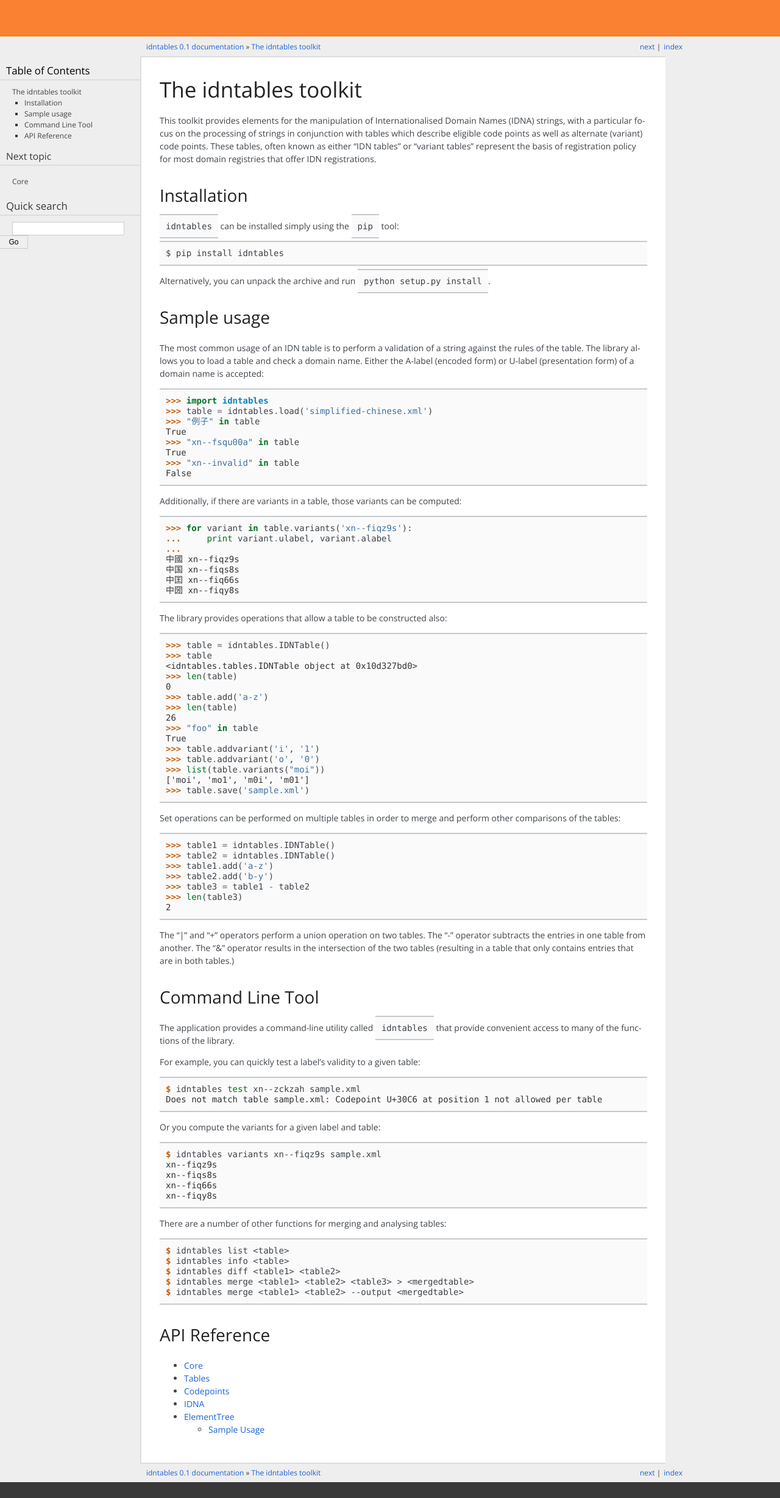
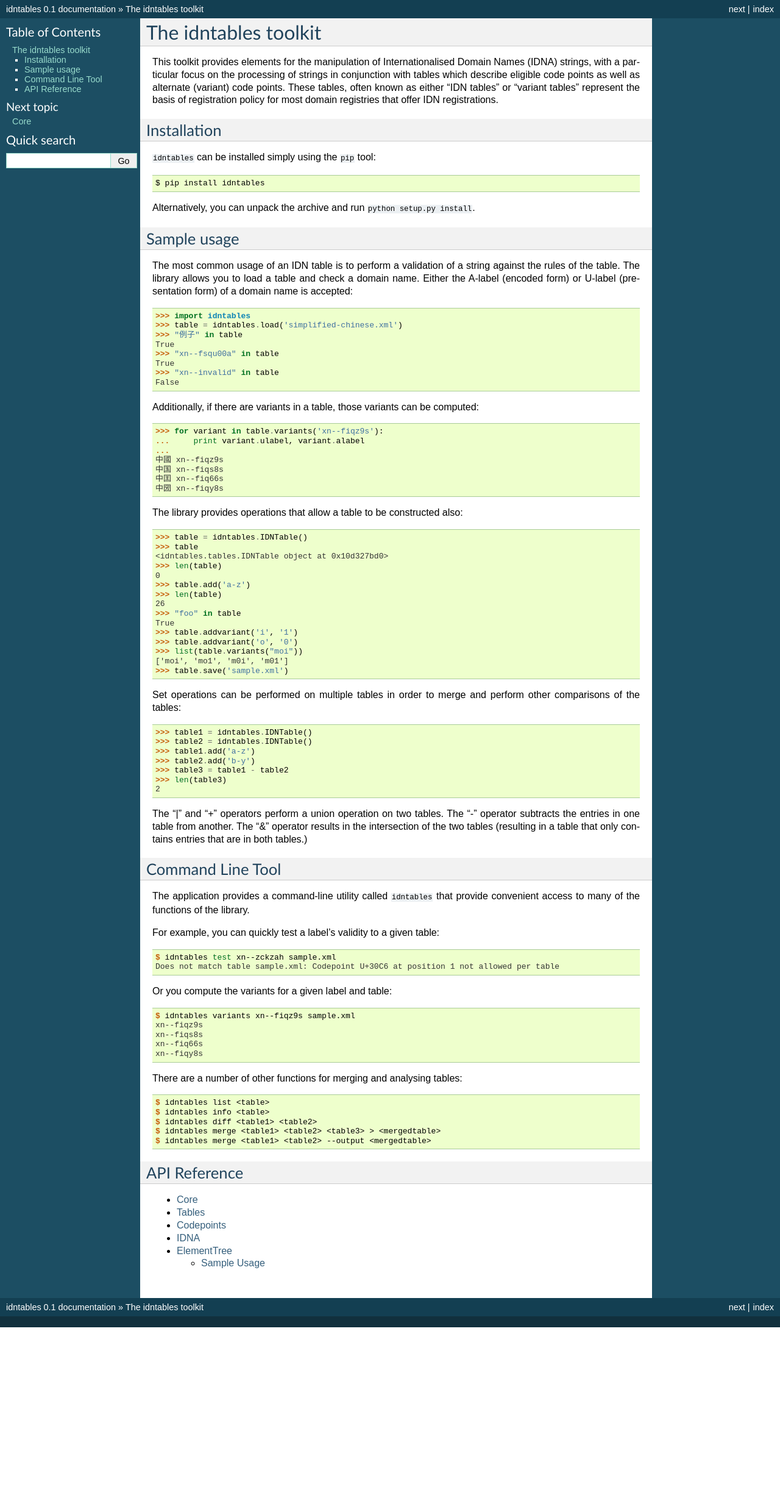
Before and after one commit to kjd/lgr, a Sphinx documentation site: the page built from docs/index.rst, in a window 1280 px wide. Shown: the whole page at 61% size. Built offline with Sphinx 7.4.7, drawn with Linux system fonts in a browser that asks for light colours; after the commit the page ends 2177 px from its top, so only the background shows below that.

Commit message:
Remove custom styling of documentation

```diff
--- a/docs/conf.py
+++ b/docs/conf.py
@@ -1,12 +1,7 @@
 import sys, os
 sys.path.append(os.path.abspath('_themes'))
 
-on_rtd = os.environ.get('READTHEDOCS', None) == 'True'
-
-if on_rtd:
-	html_theme = 'default'
-else:
-	html_theme = 'icann'
+html_theme = 'default'
 html_theme_path = ['_themes']
 extensions = ['sphinx.ext.coverage']
 templates_path = ['_templates']
```
